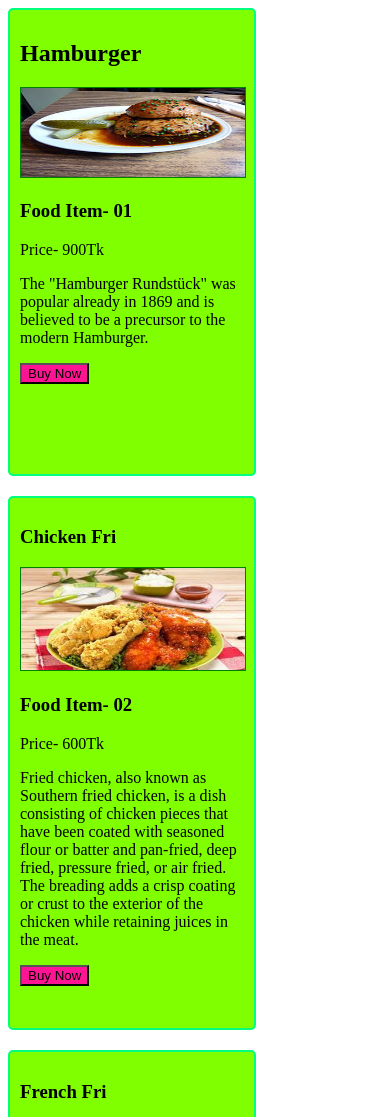
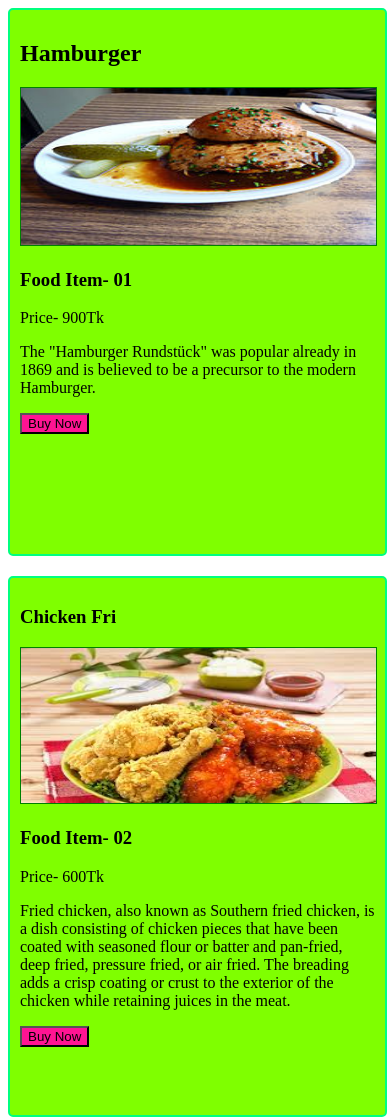
Before and after one commit to sudiptodas153/banar-style, a plain HTML site: page index.html in a window 390 px wide. Shown: the top 1117 px of the page. Drawn offline with Linux system fonts and the light colour scheme.

Commit message:
added another

```diff
--- a/index.html
+++ b/index.html
@@ -42,13 +42,13 @@
             grid-template-columns: repeat(1, 1fr);
            }
            .food{
-            width: 60%;
+            width: 95%;
             padding: 10px;
             border-radius: 5px;
             /* height: 80%; */
            }
            .food > img{
-            height: 20%;
+            height: 30%;
            }
            .dad{
             height: 10%;
```
